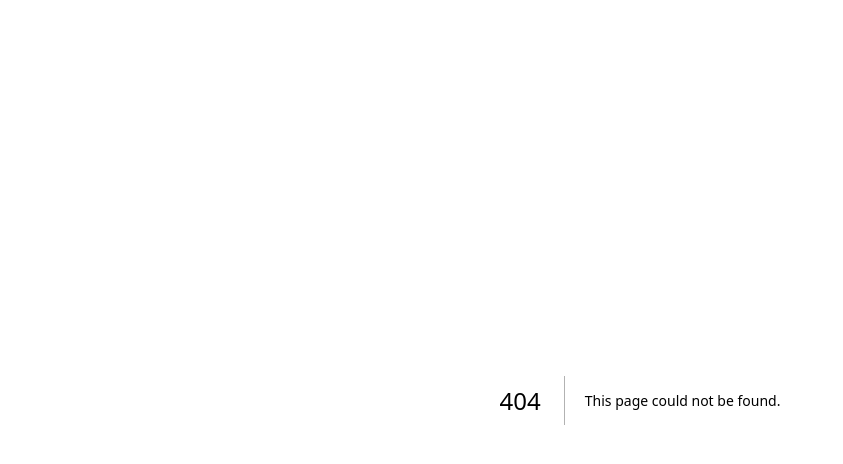
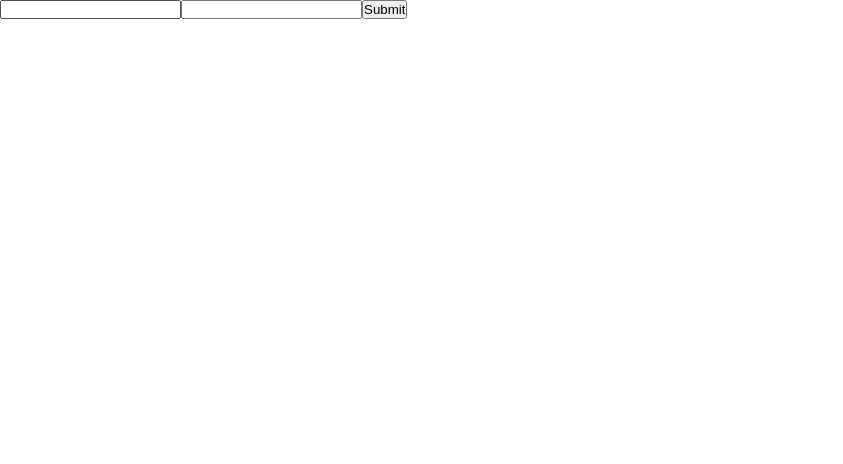
Before and after one commit to Mees100/meals-api-next, a Next.js app: page /login in a window 1280 px wide. Before the commit this address had no page. Shown: the top 464 px of the page, without its empty margins (0-843 px from the left). Built offline with nearby package versions, Linux system fonts and the light colour scheme.

Commit message:
feat: add login page

```diff
--- a/package.json
+++ b/package.json
@@ -11,7 +11,8 @@
   "dependencies": {
     "next": "15.3.1",
     "react": "^19.0.0",
-    "react-dom": "^19.0.0"
+    "react-dom": "^19.0.0",
+    "react-hook-form": "^7.56.2"
   },
   "devDependencies": {
     "@eslint/eslintrc": "^3",
--- /dev/null
+++ b/src/app/components/Login/Login.tsx
@@ -0,0 +1,62 @@
+"use client";
+import { useForm, SubmitHandler } from "react-hook-form";
+
+type TokenResponse = {
+  access_token: string;
+  token_type: string;
+};
+
+async function getToken(
+  username: string,
+  password: string
+): Promise<TokenResponse | undefined> {
+  try {
+    const response = await fetch("https://meal-api-eight.vercel.app/token", {
+      method: "POST",
+      headers: {
+        "Content-Type": "application/x-www-form-urlencoded",
+      },
+      body: new URLSearchParams({
+        username,
+        password,
+      }),
+    });
+    if (response.ok) {
+      return await response.json();
+    }
+    throw new Error("Request failed!");
+  } catch (error) {
+    console.error(error);
+  }
+}
+
+type Inputs = {
+  username: string;
+  password: string;
+};
+
+export default function Login() {
+  const {
+    register,
+    handleSubmit,
+    watch,
+    formState: { errors },
+  } = useForm<Inputs>();
+  const onSubmit: SubmitHandler<Inputs> = (data) =>
+    getToken(data.username, data.password).then((t) => {
+      if (t !== undefined) {
+        sessionStorage.setItem("access_token", t.access_token);
+        alert("Je bent ingelogd met " + t.access_token);
+      }
+      alert("helaas");
+    });
+
+  return (
+    <form onSubmit={handleSubmit(onSubmit)}>
+      <input {...register("username")} />
+      <input {...register("password", { required: true })} />
+      {errors.password && <span>This field is required</span>}
+      <input type="submit" />
+    </form>
+  );
+}
--- /dev/null
+++ b/src/app/login/page.tsx
@@ -0,0 +1,10 @@
+"use client";
+import Login from "../components/Login/Login";
+
+export default function LoginPage() {
+  return (
+    <>
+      <Login />
+    </>
+  );
+}
```
Also changed, not shown: 1 other file (tests, documents, lock files or other folders).
